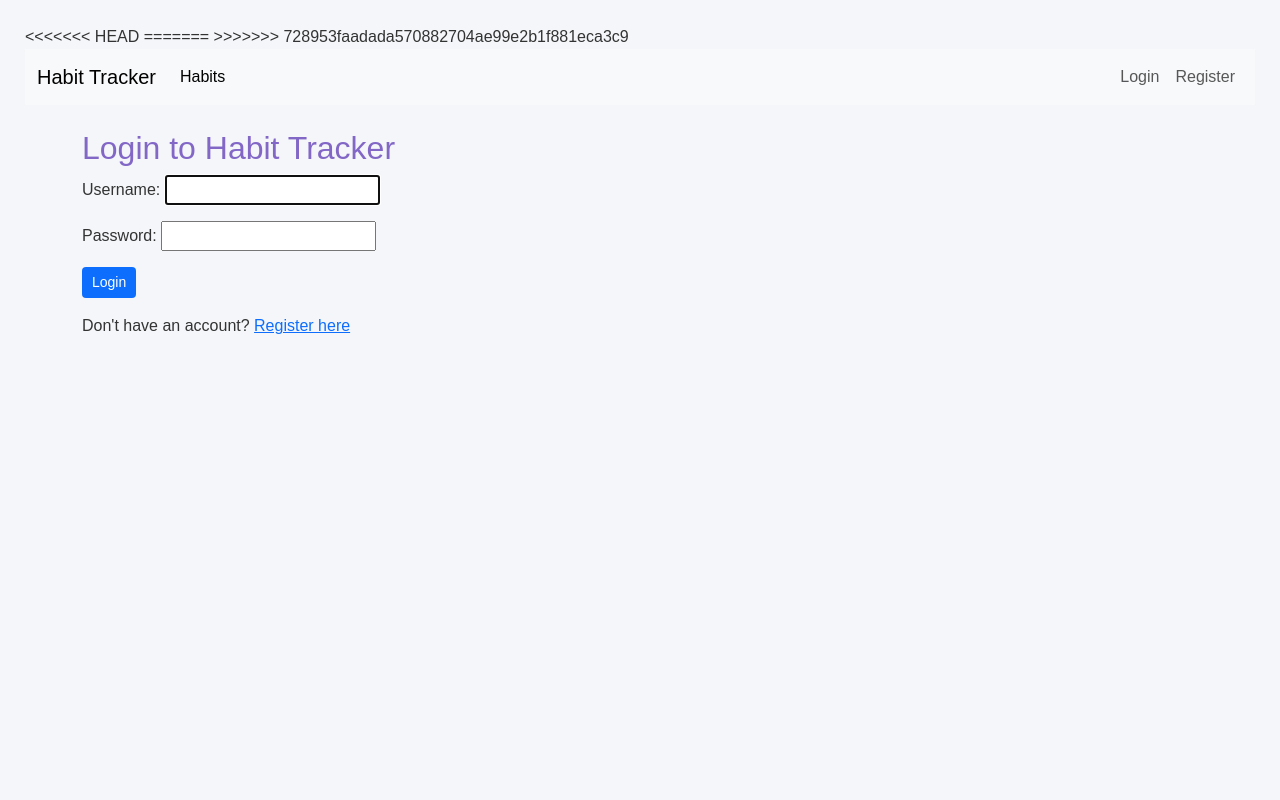
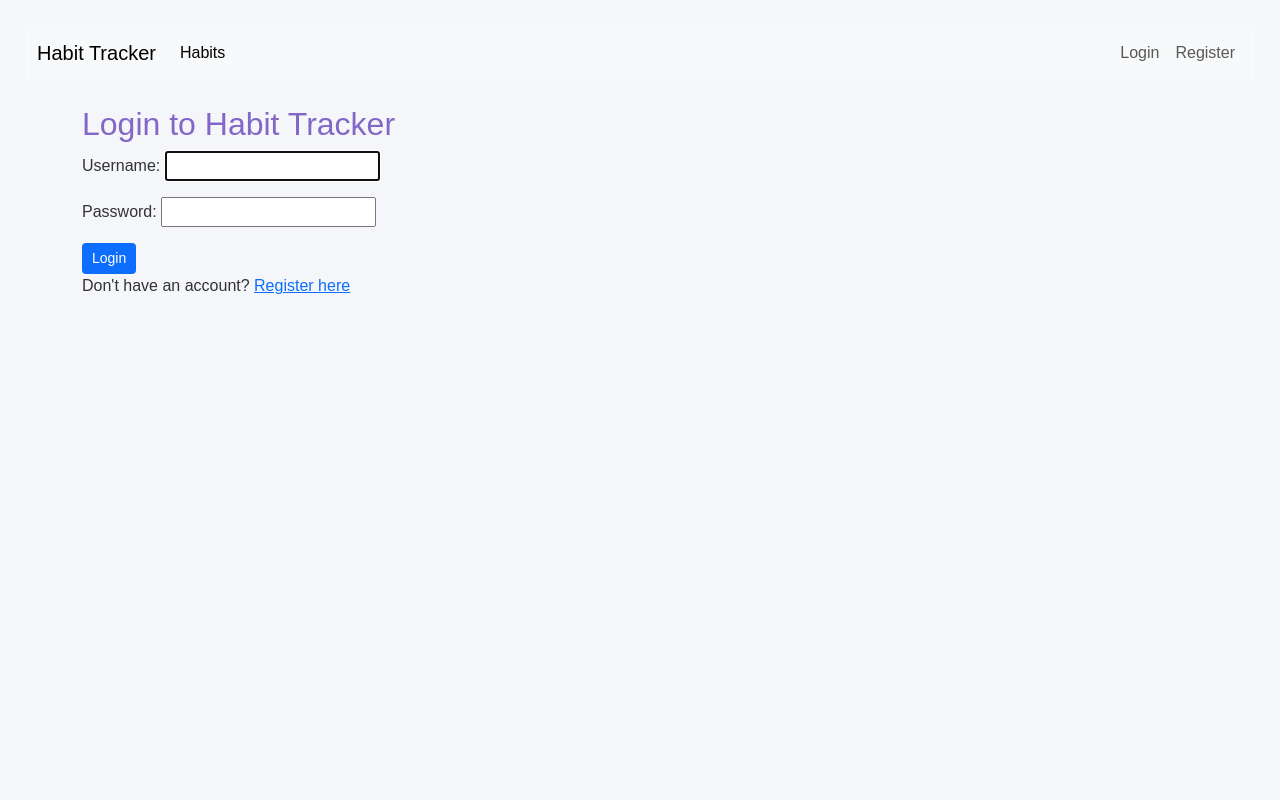
Before and after one commit to kulthoom12/habit_tracker, a Django app: page /login/ in a window 1280 px wide. Run offline with Django 5.2, Linux system fonts and the light colour scheme.

Commit message:
update the code as there was an error

```diff
--- a/habits/templates/habits/login.html
+++ b/habits/templates/habits/login.html
@@ -1,8 +1,4 @@
-<<<<<<< HEAD
 <!--login.html -->
-=======
-{# Login.html #}
->>>>>>> 728953faadada570882704ae99e2b1f881eca3c9
 
 {% extends "habits/base.html" %}
 {% block title %}Login - Habit Tracker{% endblock %}
```
